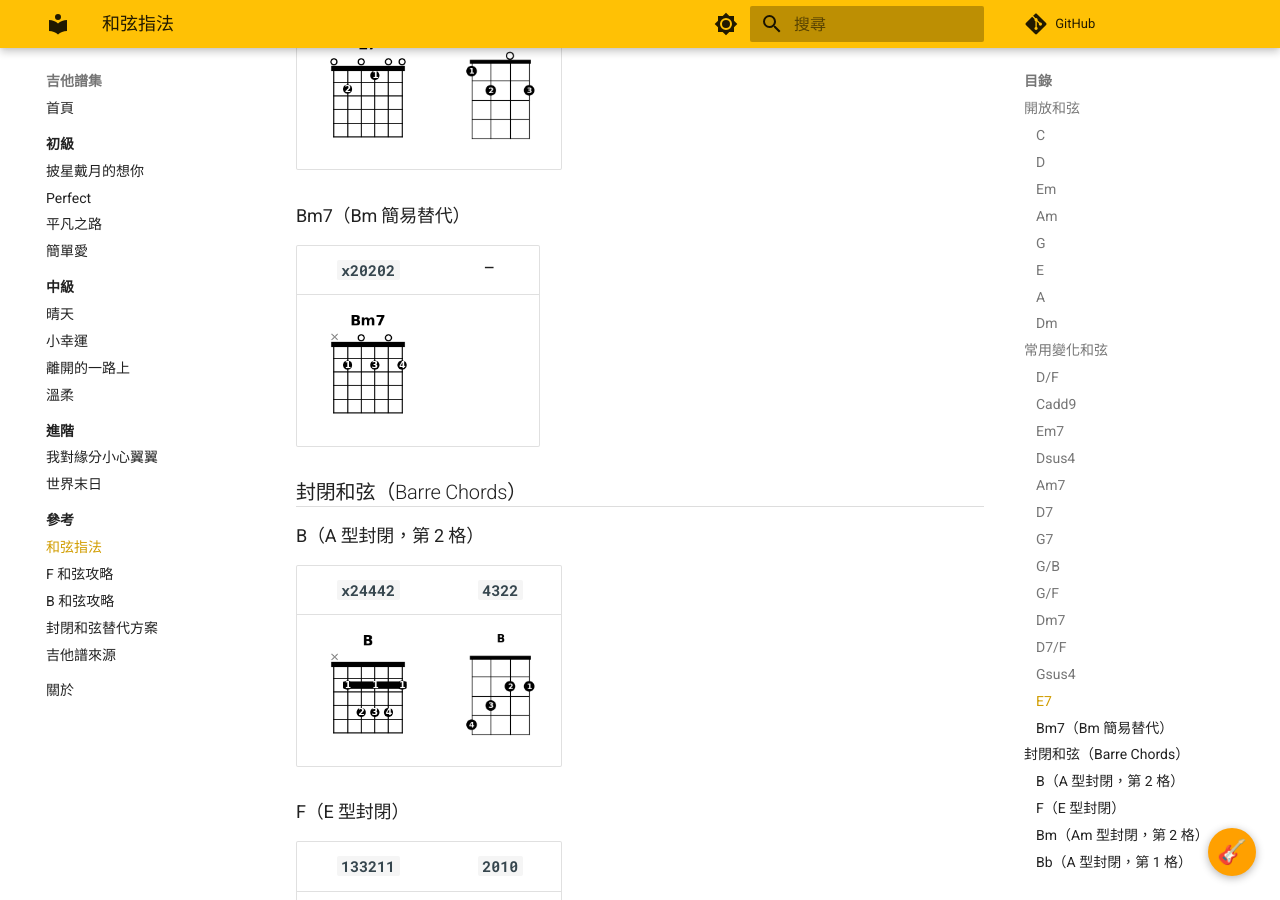
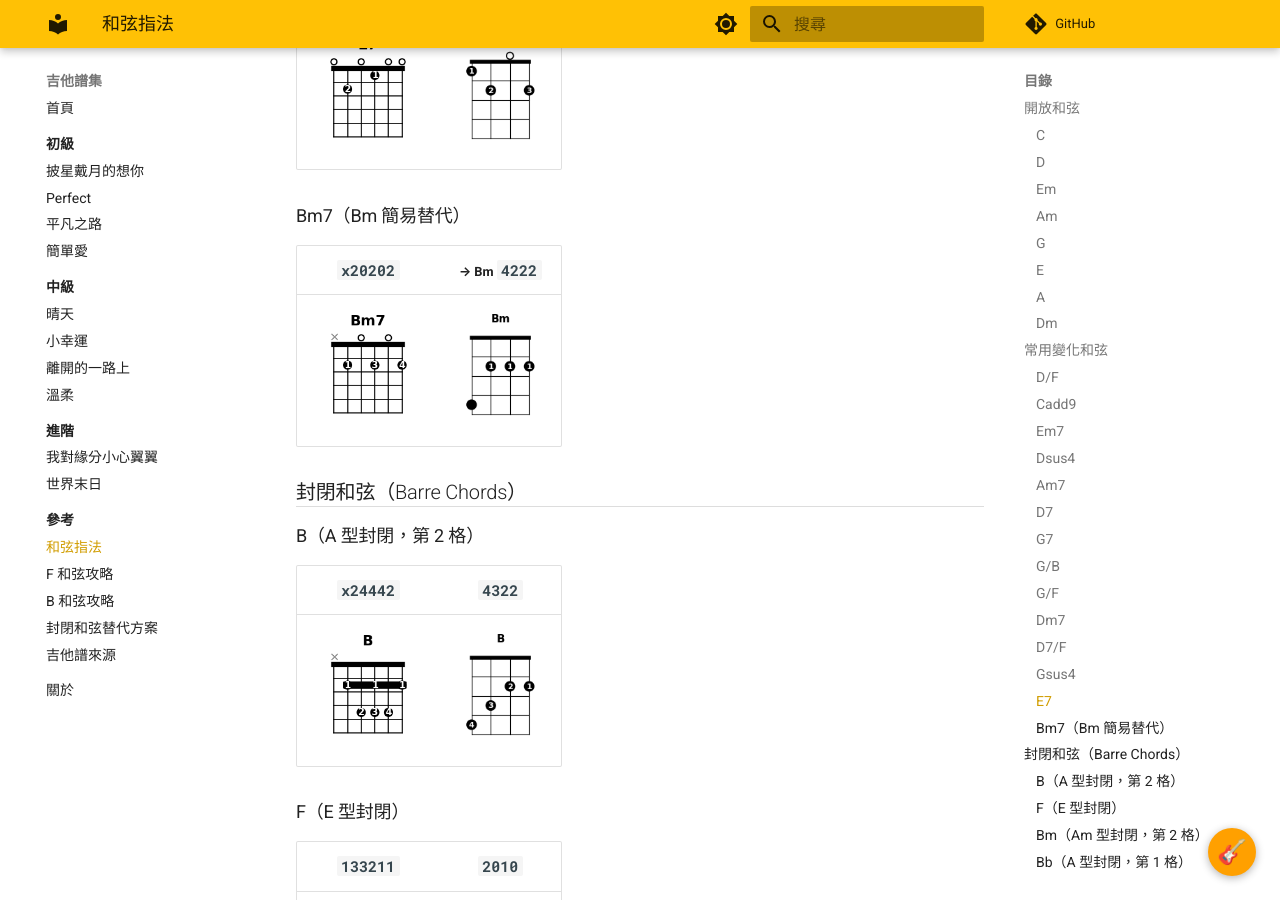
Before and after one commit to justmaker/guitar-scores, an MkDocs documentation site: the page built from docs/reference/chords.md, in a window 1280 px wide and 900 px high, scrolled down 6056 px. Built offline with MkDocs 1.6.1 and Material for MkDocs 9.7.7, drawn with Linux system fonts in a browser that asks for light colours; comment, search, counter and statistics services are not loaded; some of the changed text lies outside the part shown.

Commit message:
feat: 進階和弦補上烏克對應（E7sus4/C#m7-5有圖，轉位用基本和弦）

```diff
--- a/docs/reference/chords.md
+++ b/docs/reference/chords.md
@@ -146,9 +146,9 @@
 
 ### Bm7（Bm 簡易替代） {#bm7}
 
-| `x20202` | — |
+| `x20202` | → Bm `4222` |
 |:--:|:--:|
-| ![](img/bm7.png) | |
+| ![](img/bm7.png) | ![](img/uke/bm.png) |
 
 ## 封閉和弦（Barre Chords）
 
@@ -186,39 +186,39 @@
 
 ### E7sus4 {#e7sus4}
 
-| `020200` | — |
+| `020200` | `2200` |
 |:--:|:--:|
-| ![](img/e7sus4.png) | |
+| ![](img/e7sus4.png) | ![](img/uke/e7sus4.png) |
 
 ### Bm/D {#bmd}
 
-| `xx0432` | — |
+| `xx0432` | → Bm `4222` |
 |:--:|:--:|
-| ![](img/bm_d.png) | |
+| ![](img/bm_d.png) | ![](img/uke/bm.png) |
 
 ### G/D {#gd}
 
-| `xx0003` | — |
+| `xx0003` | → G `0232` |
 |:--:|:--:|
-| ![](img/g_d.png) | |
+| ![](img/g_d.png) | ![](img/uke/g.png) |
 
 ### B7/Eb {#b7eb}
 
-| `x21220` | — |
+| `x21220` | → B7 `2322` |
 |:--:|:--:|
-| ![](img/b7_eb.png) | |
+| ![](img/b7_eb.png) | ![](img/uke/b7.png) |
 
 ### B/Eb {#beb}
 
-| `x2444x` | — |
+| `x2444x` | → B `4322` |
 |:--:|:--:|
-| ![](img/b_eb.png) | |
+| ![](img/b_eb.png) | ![](img/uke/b.png) |
 
 ### C#m7-5 {#csharpm7b5}
 
-| `x4545x` | — |
+| `x4545x` | `0101` |
 |:--:|:--:|
-| ![](img/csharp_m7b5.png) | |
+| ![](img/csharp_m7b5.png) | ![](img/uke/csharpm7b5.png) |
 
 > 半減七和弦，出現在「世界末日」副歌。
 
```
Also changed, not shown: docs/reference/img/uke/csharpm7b5.png (added), docs/reference/img/uke/e7sus4.png (added).
